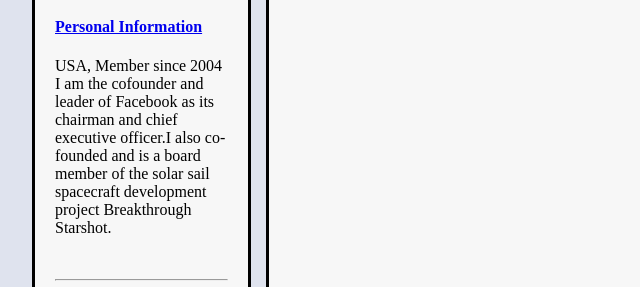
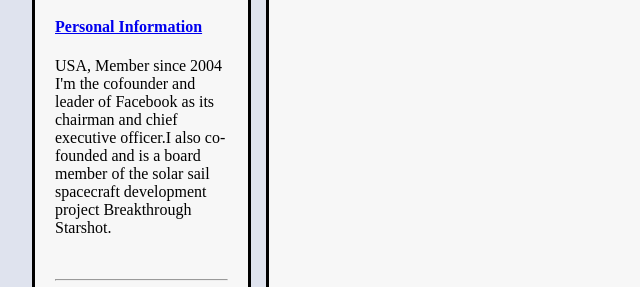
Before and after one commit to caldito/docker-webapp-azure, a plain HTML site: page app/Ex1/index.html in a window 1280 px wide. Shown: the part 313-600 px from the top of the page, 76-716 px from the left. Drawn offline with Linux system fonts and the light colour scheme.

Commit message:
another change

```diff
--- a/app/Ex1/index.html
+++ b/app/Ex1/index.html
@@ -25,7 +25,7 @@
       </div>
       <h4><a href="../Ex2/indexA.html">Personal Information</a></h4>
       <p>USA, Member since 2004 <br>
-        I am the cofounder and leader of Facebook as its chairman and
+        I'm the cofounder and leader of Facebook as its chairman and
         chief executive officer.I also co-founded and
         is a board member of the solar sail spacecraft development
         project Breakthrough Starshot.</p>
```
